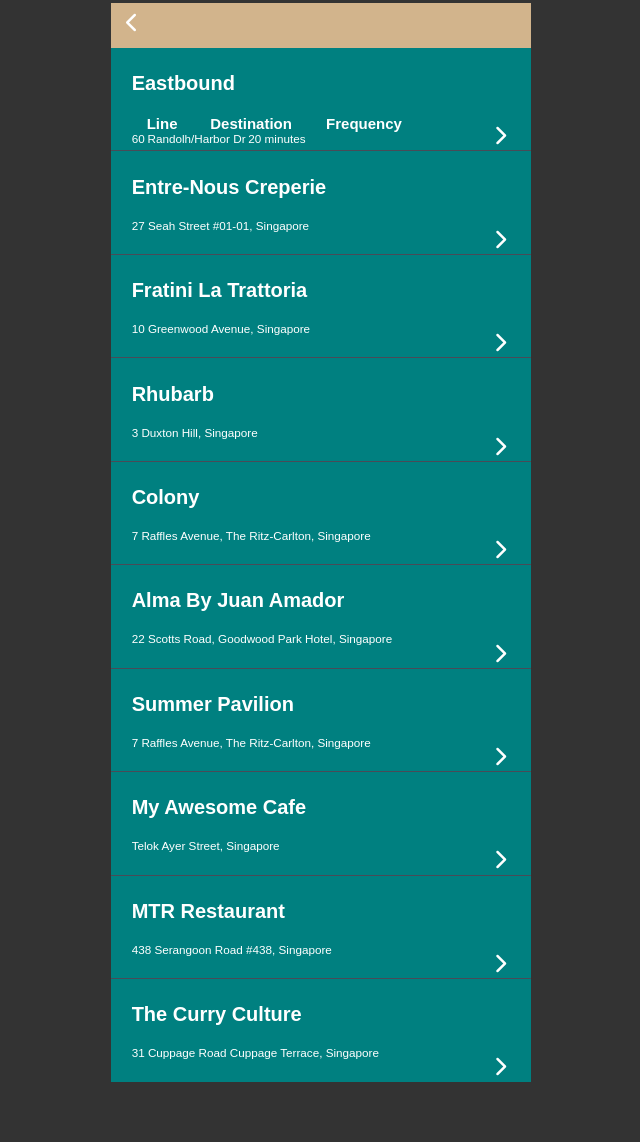
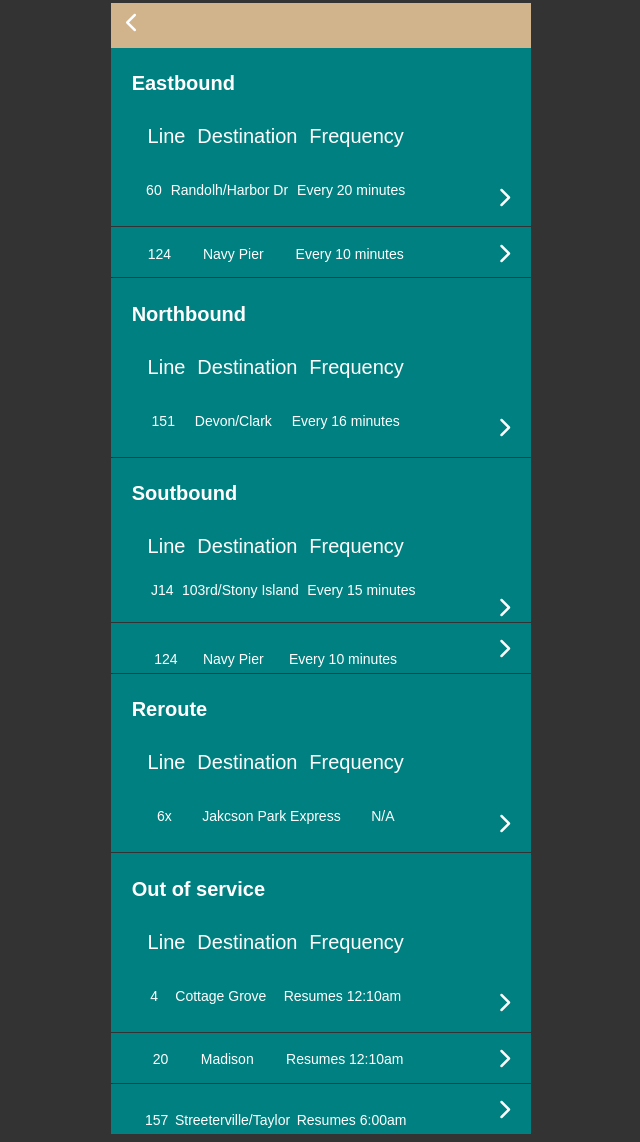
Before and after one commit to awexis/front-end-challenge, a plain HTML site: page index.html in a window 1280 px wide. Shown: the part 5-1147 px from the top of the page, without its empty margins (319-959 px from the left). Before the commit the page ends 1095 px from the top, so only its background shows below. Drawn offline with Linux system fonts and the light colour scheme.

Commit message:
wednesday

```diff
--- a/css/style.css
+++ b/css/style.css
@@ -17,20 +17,21 @@
 nav {
   margin: 0 auto;
   padding: 10px 0 15px 15px;
-  position: fixed;
+  position: static;
   width: 420px;
   background-color: tan;
 }
 
-.restaurant-list {
+.route-list {
   padding-top: 45px;
-  background-color: #494b57;
+  background-color: tan;
 }
 
 .location {
   background-color: teal;
   padding: 1%;
   margin-bottom: 1px;
+
   width: 100%;
   display: flex;
   justify-content: space-between;
@@ -38,6 +39,8 @@
 
 .location:hover {background-color:#89AEB3; }
 .content:hover {background-color: #89AEB3;}
+
+.location1:hover {background-color:#89AEB3; }
 
 .content {
   width: 70%;
@@ -53,14 +56,73 @@
 
 h1 {
   font-size: 20px;
-  margin-bottom: 1;
 }
-h2 {
-  display: inline;
-  margin: 1em;
-  padding-bottom:  20px;
-}
+
 h3 {
   font-weight: 500;
   display: inline;
 }
+.menu{
+  list-style: none;
+  display: flex;
+  justify-content: space-around;
+}
+.route{
+  list-style: none;
+  display: flex;
+  justify-content: space-around;
+  padding: 10px;
+  font-size: 14px;
+
+}
+.route1{
+  list-style: none;
+  display: flex;
+  justify-content: space-around;
+  padding-left: 0px;
+  font-size: 14px;
+}
+.route2{
+  list-style: none;
+  display: flex;
+  justify-content: space-around;
+  padding-left: 15px;
+  font-size: 14px;
+}
+.route4{
+  list-style: none;
+  display: flex;
+  justify-content: space-around;
+  padding-left: 5px;
+  font-size: 14px;
+}
+.menu{
+  font-size: 20px;
+  display: flex;
+  justify-content: space-around;
+  margin-bottom: 1px;
+  padding: 10px;
+
+}
+
+.location1 {
+  background-color: teal;
+  padding: 1%;
+  margin-bottom: 1px;
+  width: 100%;
+  display: flex;
+  height:50px;
+  justify-content: space-between;
+}
+.arrow2{
+  padding-top: 3%;
+  padding-right: 4%;
+}
+.arrow1{
+  padding-top: 33%;
+  padding-right:4% ;
+}
+.arrow3{
+  padding-top: 33%;
+  padding-right: 4%;
+}
--- a/index.html
+++ b/index.html
@@ -2,8 +2,7 @@
 <html>
   <head>
     <meta charset="utf-8">
-    <title></title>
-    <link rel="stylesheet" href="css/reset.css">
+    <title>front end challenge</title>
     <link rel="stylesheet" href="css/style.css">
     <script src="https://use.fontawesome.com/37471687aa.js"></script>
   </head>
@@ -18,97 +17,141 @@
         <div class="location">
           <div class="content">
             <h1> Eastbound</h1>
-            <h2> Line</h2>
-            <h2> Destination </h2>
-            <h2> Frequency </h2>
-            <h3>60</h3>
-            <h3>Randolh/Harbor Dr</h3>
-            <h3>20 minutes</h3>
+            <ul class="menu">
+            <li> Line</li>
+            <li> Destination </li>
+            <li> Frequency </li>
+            </ul>
+            <ul class ="route">
+            <li>60</li>
+            <li>Randolh/Harbor Dr</li>
+            <li> Every 20 minutes</li>
+            </ul>
           </div>
-
-
-          <div class="arrow">
+          <div class="arrow1">
+            <i class="fa fa-chevron-right fa-2x" aria-hidden="true"></i>
+          </div>
+        </div>
+        <div class="location1">
+          <div class="content">
+            <ul class="route1">
+              <li>124</li>
+              <li>Navy Pier</li>
+              <li>Every 10 minutes</li>
+            </ul>
+          </div>
+          <div class="arrow2">
+            <i class="fa fa-chevron-right fa-2x" aria-hidden="true"></i>
+          </div>
+        </div>
+        </div>
+        <div class="location">
+          <div class="content">
+            <h1>Northbound</h1>
+            <ul class="menu">
+              <li>Line</li>
+              <li>Destination</li>
+              <li>Frequency</li>
+              </ul>
+              <ul class="route">
+                <li>151</li>
+                <li>Devon/Clark</li>
+                <li>Every 16 minutes</li>
+                </ul>
+          </div>
+          <div class="arrow3">
             <i class="fa fa-chevron-right fa-2x" aria-hidden="true"></i>
           </div>
         </div>
         <div class="location">
           <div class="content">
-            <h1>Entre-Nous Creperie</h1>
-            <h3>27 Seah Street #01-01, Singapore</h3>
+            <h1> Soutbound</h1>
+            <ul class="menu">
+            <li> Line</li>
+            <li> Destination </li>
+            <li> Frequency </li>
+            </ul>
+            <ul class ="route2">
+            <li>J14</li>
+            <li>103rd/Stony Island</li>
+            <li> Every 15 minutes</li>
+            </ul>
           </div>
-          <div class="arrow">
+          <div class="arrow1">
+            <i class="fa fa-chevron-right fa-2x" aria-hidden="true"></i>
+          </div>
+        </div>
+        <div class="location1">
+          <div class="content">
+            <ul class="route">
+              <li>124</li>
+              <li>Navy Pier</li>
+              <li>Every 10 minutes</li>
+            </ul>
+          </div>
+          <div class="arrow2">
             <i class="fa fa-chevron-right fa-2x" aria-hidden="true"></i>
           </div>
         </div>
         <div class="location">
           <div class="content">
-            <h1>Fratini La Trattoria</h1>
-            <h3>10 Greenwood Avenue, Singapore</h3>
+            <h1>Reroute</h1>
+            <ul class="menu">
+              <li>Line</li>
+              <li>Destination</li>
+              <li>Frequency</li>
+              </ul>
+              <ul class="route">
+                <li>6x</li>
+                <li>Jakcson Park Express</li>
+                <li>N/A</li>
+                </ul>
           </div>
-          <div class="arrow">
+          <div class="arrow3">
             <i class="fa fa-chevron-right fa-2x" aria-hidden="true"></i>
           </div>
         </div>
         <div class="location">
           <div class="content">
-            <h1>Rhubarb</h1>
-            <h3>3 Duxton Hill, Singapore</h3>
+            <h1> Out of service</h1>
+            <ul class="menu">
+            <li> Line</li>
+            <li> Destination </li>
+            <li> Frequency </li>
+            </ul>
+            <ul class ="route">
+            <li>4</li>
+            <li>Cottage Grove</li>
+            <li> Resumes 12:10am</li>
+            </ul>
           </div>
-          <div class="arrow">
+
+
+          <div class="arrow1">
             <i class="fa fa-chevron-right fa-2x" aria-hidden="true"></i>
           </div>
         </div>
-        <div class="location">
+        <div class="location1">
           <div class="content">
-            <h1>Colony</h1>
-            <h3>7 Raffles Avenue, The Ritz-Carlton, Singapore</h3>
+            <ul class="route4">
+              <li>20</li>
+              <li>Madison</li>
+              <li>Resumes 12:10am</li>
+            </ul>
           </div>
-          <div class="arrow">
+          <div class="arrow2">
             <i class="fa fa-chevron-right fa-2x" aria-hidden="true"></i>
           </div>
         </div>
-        <div class="location">
+        <div class="location1">
           <div class="content">
-            <h1>Alma By Juan Amador</h1>
-            <h3>22 Scotts Road, Goodwood Park Hotel, Singapore</h3>
+            <ul class="route">
+              <li>157</li>
+              <li>Streeterville/Taylor</li>
+              <li>Resumes 6:00am</li>
+            </ul>
           </div>
-          <div class="arrow">
-            <i class="fa fa-chevron-right fa-2x" aria-hidden="true"></i>
-          </div>
-        </div>
-        <div class="location">
-          <div class="content">
-            <h1>Summer Pavilion</h1>
-            <h3>7 Raffles Avenue, The Ritz-Carlton, Singapore</h3>
-          </div>
-          <div class="arrow">
-            <i class="fa fa-chevron-right fa-2x" aria-hidden="true"></i>
-          </div>
-        </div>
-        <div class="location">
-          <div class="content">
-            <h1>My Awesome Cafe</h1>
-            <h3>Telok Ayer Street, Singapore</h3>
-          </div>
-          <div class="arrow">
-            <i class="fa fa-chevron-right fa-2x" aria-hidden="true"></i>
-          </div>
-        </div>
-        <div class="location">
-          <div class="content">
-            <h1>MTR Restaurant</h1>
-            <h3>438 Serangoon Road #438, Singapore</h3>
-          </div>
-          <div class="arrow">
-            <i class="fa fa-chevron-right fa-2x" aria-hidden="true"></i>
-          </div>
-        </div>
-        <div class="location">
-          <div class="content">
-            <h1>The Curry Culture</h1>
-            <h3>31 Cuppage Road Cuppage Terrace, Singapore</h3>
-          </div>
-          <div class="arrow">
+          <div class="arrow2">
             <i class="fa fa-chevron-right fa-2x" aria-hidden="true"></i>
           </div>
         </div>
```
Also changed, not shown: 2 other files.
